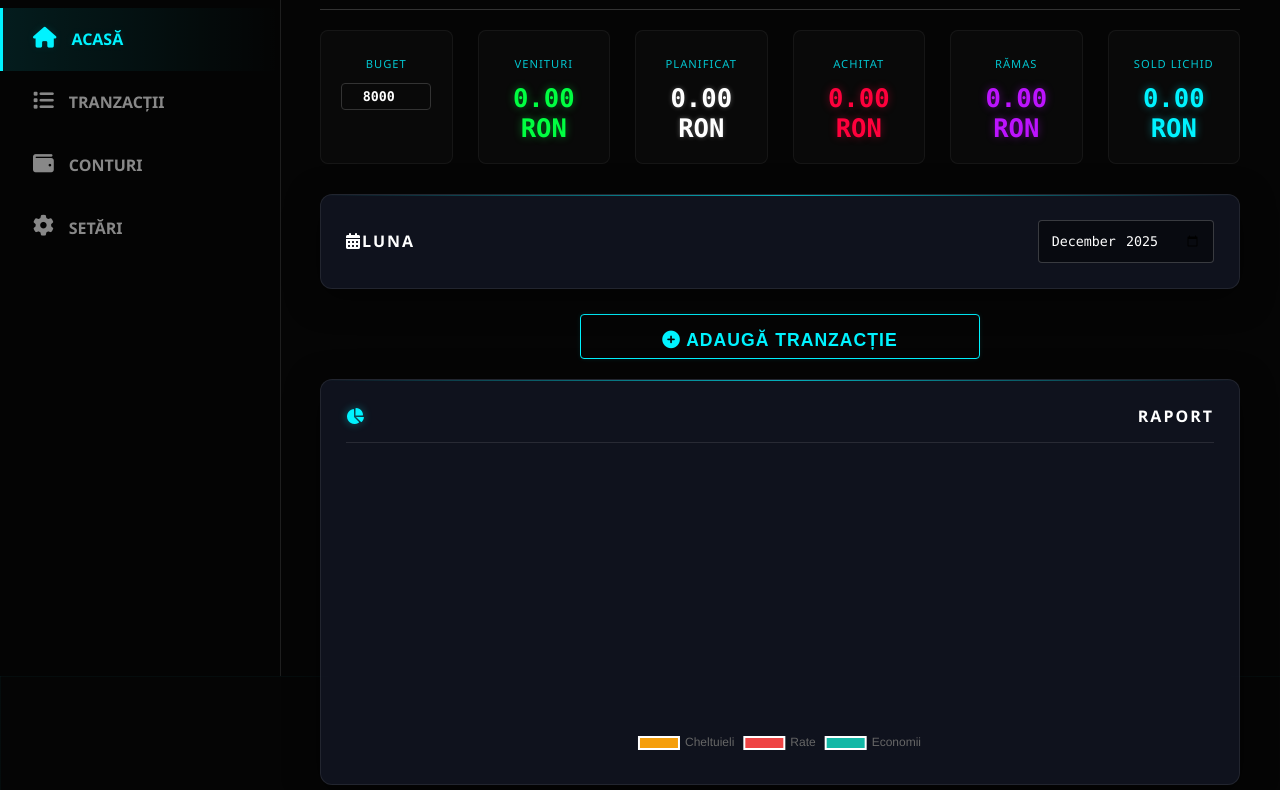
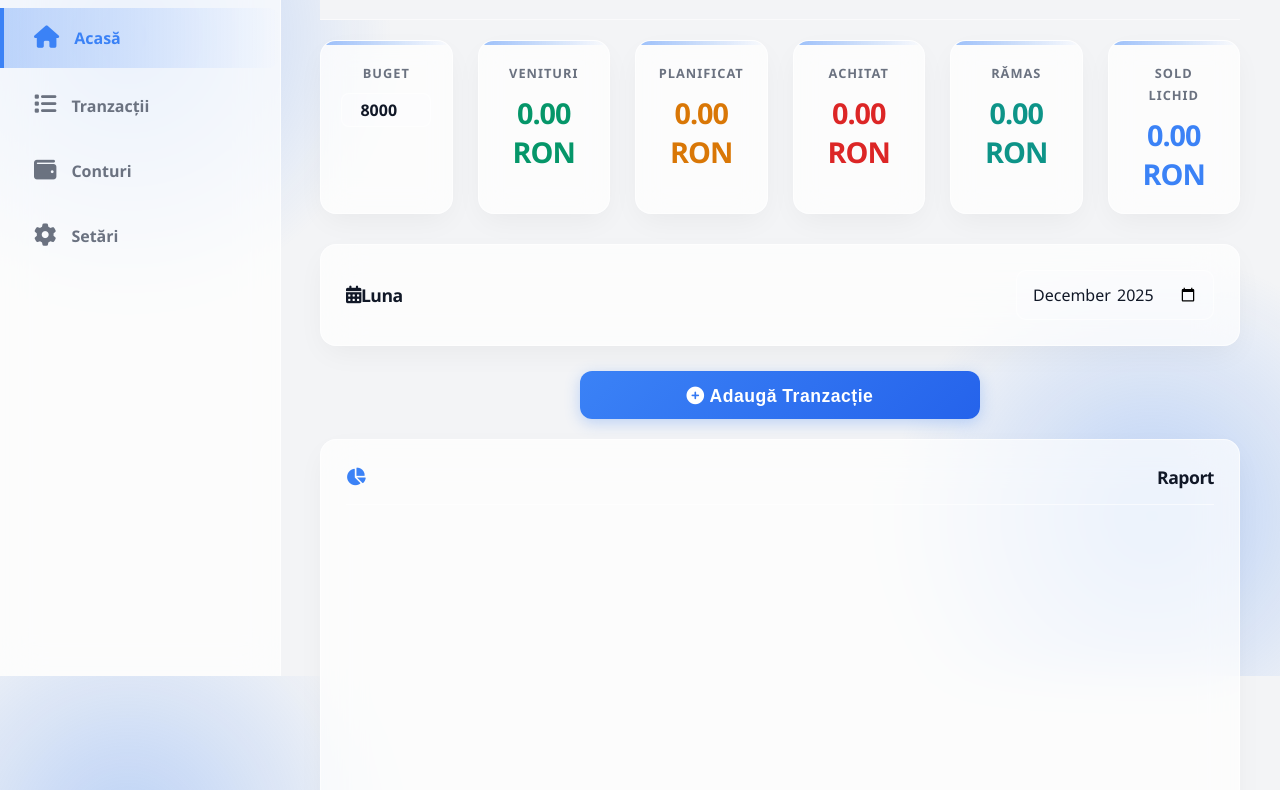
Before and after one commit to cristiP2/buget-app, a plain HTML site: page index.html in a window 1280 px wide. Shown: the part 124-914 px from the top of the page. Drawn offline with nearby package versions, Linux system fonts and the light colour scheme.

Commit message:
Elegant SF Design with Sounds

```diff
--- a/script.js
+++ b/script.js
@@ -37,6 +37,15 @@ document.addEventListener('DOMContentLoaded', () => {
 
     // 6. Init Sounds
     initSoundEffects();
+
+    // 7. Hide Loader
+    const loader = document.getElementById('app-loader');
+    if(loader) {
+        setTimeout(() => {
+            loader.style.opacity = '0';
+            setTimeout(() => loader.style.visibility = 'hidden', 500);
+        }, 600); // Mic delay pentru efect
+    }
 });
 
 function saveData() {
--- a/style.css
+++ b/style.css
@@ -1,81 +1,86 @@
 :root {
-    /* PALETA CYBERPUNK */
-    --primary: #00f3ff; /* Neon Cyan */
-    --primary-dim: rgba(0, 243, 255, 0.1);
-    --secondary: #bc13fe; /* Neon Purple */
-    --bg: #050505; /* Void Black */
-    --card-bg: rgba(20, 25, 40, 0.7); /* Dark Glass */
-    --text: #e0e0e0; /* Light Grey */
-    --text-bright: #ffffff; /* Pure White */
-    --border: #333333;
+    /* --- TEMA LIGHT (Default - Clean & Airy) --- */
+    --primary: #3b82f6; /* Royal Blue */
+    --primary-glow: rgba(59, 130, 246, 0.3);
+    --bg: #f3f4f6;
+    --card-bg: rgba(255, 255, 255, 0.7); /* White Glass */
+    --text: #1f2937;
+    --text-muted: #6b7280;
+    --text-bright: #111827;
+    --border: rgba(255, 255, 255, 0.6);
+    --shadow: 0 10px 30px -5px rgba(0, 0, 0, 0.05);
 
-    /* CULORI FUNCTIONALE NEON */
-    --green: #00ff41; /* Matrix Green */
-    --red: #ff003c; /* Cyber Red */
-    --orange: #ff9a00;
-    --teal: #00f3ff;
+    --green: #059669;
+    --red: #dc2626;
+    --orange: #d97706;
+    --teal: #0d9488;
 
     --sidebar-width: 280px;
+    --font-main: 'Segoe UI', 'Roboto', 'Helvetica Neue', sans-serif;
+    --radius: 16px;
+}
+
+body.dark-mode {
+    /* --- TEMA DARK (Elegant SF) --- */
+    --primary: #60a5fa; /* Soft Blue */
+    --primary-glow: rgba(96, 165, 250, 0.2);
+    --bg: #0f172a; /* Deep Space Blue */
+    --card-bg: rgba(30, 41, 59, 0.6); /* Dark Glass */
+    --text: #cbd5e1;
+    --text-muted: #94a3b8;
+    --text-bright: #f8fafc;
+    --border: rgba(255, 255, 255, 0.08);
+    --shadow: 0 10px 30px -5px rgba(0, 0, 0, 0.3);
+
+    --green: #34d399;
+    --red: #f87171;
+    --orange: #fbbf24;
+    --teal: #2dd4bf;
 }
 
 body {
-    font-family: 'Segoe UI', 'Roboto', sans-serif;
+    font-family: var(--font-main);
     background-color: var(--bg);
-    /* Subtil background grid effect */
-    background-image:
-        linear-gradient(rgba(0, 243, 255, 0.03) 1px, transparent 1px),
-        linear-gradient(90deg, rgba(0, 243, 255, 0.03) 1px, transparent 1px);
-    background-size: 40px 40px;
+    background-image: radial-gradient(circle at 10% 20%, var(--primary-glow) 0%, transparent 20%),
+                      radial-gradient(circle at 90% 80%, var(--primary-glow) 0%, transparent 20%);
+    background-attachment: fixed;
     color: var(--text);
     margin: 0;
     padding: 20px;
     padding-bottom: 80px;
+    transition: background-color 0.5s ease, color 0.5s ease;
 }
 
-/* --- CARDURI SF (GLASSMORPHISM) --- */
+/* --- CARDURI ELEGANT GLASS --- */
 .card {
     background: var(--card-bg);
     padding: 25px;
-    border-radius: 12px;
-    border: 1px solid rgba(255, 255, 255, 0.08);
-    box-shadow: 0 8px 32px 0 rgba(0, 0, 0, 0.5);
-    backdrop-filter: blur(12px);
-    -webkit-backdrop-filter: blur(12px);
+    border-radius: var(--radius);
+    border: 1px solid var(--border);
+    box-shadow: var(--shadow);
+    backdrop-filter: blur(20px);
+    -webkit-backdrop-filter: blur(20px);
     margin-bottom: 25px;
-    transition: all 0.3s ease;
-    position: relative;
-    overflow: hidden;
-}
-
-/* Linie neon sus pe carduri */
-.card::before {
-    content: '';
-    position: absolute;
-    top: 0; left: 0; width: 100%; height: 1px;
-    background: linear-gradient(90deg, transparent, var(--primary), transparent);
-    opacity: 0.7;
+    transition: transform 0.4s cubic-bezier(0.34, 1.56, 0.64, 1), box-shadow 0.4s ease, border-color 0.4s ease;
 }
 
 .card:hover {
+    transform: translateY(-5px) scale(1.01);
+    box-shadow: 0 20px 40px -5px rgba(0, 0, 0, 0.15);
     border-color: var(--primary);
-    box-shadow: 0 0 15px var(--primary-dim), 0 8px 32px 0 rgba(0,0,0,0.6);
-    transform: translateY(-2px);
 }
 
 h2, h3 {
     color: var(--text-bright);
-    text-transform: uppercase;
-    letter-spacing: 2px;
     font-weight: 700;
+    letter-spacing: -0.5px;
 }
 
-h2 { text-shadow: 0 0 10px rgba(0, 243, 255, 0.4); }
-
 h3 {
-    border-bottom: 1px solid rgba(255, 255, 255, 0.1);
+    border-bottom: 1px solid var(--border);
     padding-bottom: 15px;
     margin-top: 0;
-    font-size: 1rem;
+    font-size: 1.1rem;
     display: flex; justify-content: space-between; align-items: center;
 }
 
@@ -88,152 +93,211 @@ h3 {
 }
 
 .stat-box {
-    background: rgba(255, 255, 255, 0.02);
+    background: var(--card-bg);
     padding: 20px;
-    border-radius: 8px;
+    border-radius: var(--radius);
     text-align: center;
-    border: 1px solid rgba(255, 255, 255, 0.05);
+    border: 1px solid var(--border);
+    box-shadow: var(--shadow);
+    backdrop-filter: blur(15px);
+    transition: all 0.3s ease;
     position: relative;
+    overflow: hidden;
 }
 
+.stat-box::after {
+    content: ''; position: absolute; top: 0; left: 0; width: 100%; height: 4px;
+    background: linear-gradient(90deg, var(--primary), transparent);
+    opacity: 0.5;
+}
+
+.stat-box:hover { transform: translateY(-3px); }
+
 .stat-box small {
-    color: var(--primary);
+    color: var(--text-muted);
+    font-weight: 600;
+    font-size: 0.8rem;
     text-transform: uppercase;
-    font-size: 0.7rem;
     letter-spacing: 1px;
-    opacity: 0.8;
 }
 
 .stat-value {
-    font-size: 1.6rem;
-    font-weight: 700;
+    font-size: 1.8rem;
+    font-weight: 800;
     margin-top: 10px;
     color: var(--text-bright);
-    text-shadow: 0 0 5px rgba(255,255,255,0.3);
-    font-family: 'Consolas', 'Monaco', monospace; /* Font tehnic pentru cifre */
+    letter-spacing: -1px;
 }
 
-/* --- CULORI NEON (CONTRAST PUTERNIC) --- */
-.text-green { color: var(--green) !important; text-shadow: 0 0 8px rgba(0, 255, 65, 0.4); }
-.text-red { color: var(--red) !important; text-shadow: 0 0 8px rgba(255, 0, 60, 0.4); }
-.text-blue { color: var(--primary) !important; text-shadow: 0 0 8px rgba(0, 243, 255, 0.4); }
-.text-teal { color: var(--secondary) !important; text-shadow: 0 0 8px rgba(188, 19, 254, 0.4); }
+/* --- CULORI TEXT --- */
+.text-green { color: var(--green) !important; }
+.text-red { color: var(--red) !important; }
+.text-blue { color: var(--primary) !important; }
+.text-teal { color: var(--teal) !important; }
+.text-orange { color: var(--orange) !important; }
 
 /* --- INPUTS & BUTTONS --- */
 input, select {
-    width: 100%; padding: 12px;
-    border: 1px solid rgba(255, 255, 255, 0.2);
-    border-radius: 4px;
-    background: rgba(0, 0, 0, 0.4);
+    width: 100%; padding: 12px 15px;
+    border: 1px solid var(--border);
+    border-radius: 10px;
+    background: rgba(255, 255, 255, 0.05);
     color: var(--text-bright);
-    font-family: 'Consolas', monospace;
+    font-family: var(--font-main);
+    font-size: 1rem;
     outline: none;
-    transition: 0.3s;
+    transition: all 0.3s ease;
     box-sizing: border-box;
 }
 
 input:focus, select:focus {
     border-color: var(--primary);
-    box-shadow: 0 0 10px var(--primary-dim);
-    background: rgba(0, 0, 0, 0.6);
+    background: var(--card-bg);
+    box-shadow: 0 0 0 4px var(--primary-glow);
 }
 
 button.btn-add {
-    background: transparent;
-    color: var(--primary);
-    border: 1px solid var(--primary);
+    background: linear-gradient(135deg, var(--primary), #2563eb);
+    color: white;
+    border: none;
     padding: 0 30px;
-    border-radius: 4px;
+    border-radius: 12px;
     cursor: pointer;
-    height: 45px;
-    font-weight: 700;
-    text-transform: uppercase;
-    letter-spacing: 1px;
-    transition: all 0.3s;
-    box-shadow: 0 0 5px var(--primary-dim);
+    height: 48px;
+    font-weight: 600;
+    font-size: 1rem;
+    letter-spacing: 0.5px;
+    transition: all 0.3s cubic-bezier(0.4, 0, 0.2, 1);
+    box-shadow: 0 4px 15px var(--primary-glow);
 }
 
 button.btn-add:hover {
-    background: var(--primary);
-    color: #000;
-    box-shadow: 0 0 20px var(--primary);
+    transform: translateY(-2px);
+    box-shadow: 0 8px 25px var(--primary-glow);
+    filter: brightness(1.1);
 }
+
+button.btn-add:active { transform: scale(0.98); }
 
 .btn-icon {
     background: transparent;
-    border: 1px solid rgba(255,255,255,0.2);
-    color: var(--text);
-    width: 32px; height: 32px;
-    border-radius: 4px;
+    border: 1px solid var(--border);
+    color: var(--text-muted);
+    width: 36px; height: 36px;
+    border-radius: 10px;
     cursor: pointer;
     display: inline-flex; align-items: center; justify-content: center;
-    transition: 0.3s;
+    transition: all 0.3s ease;
 }
 .btn-icon:hover {
     border-color: var(--primary);
     color: var(--primary);
-    box-shadow: 0 0 8px var(--primary-dim);
+    background: var(--primary-glow);
+    transform: rotate(5deg);
 }
 
 /* --- TABELE --- */
 table { width: 100%; border-collapse: separate; border-spacing: 0; }
 th {
     text-align: left; padding: 15px;
-    background: rgba(255,255,255,0.05);
-    color: var(--primary);
+    color: var(--text-muted);
     font-size: 0.75rem;
+    font-weight: 700;
     text-transform: uppercase;
     letter-spacing: 1px;
-    border-bottom: 1px solid rgba(255,255,255,0.1);
+    border-bottom: 1px solid var(--border);
 }
 td {
     padding: 15px;
-    border-bottom: 1px solid rgba(255,255,255,0.05);
+    border-bottom: 1px solid var(--border);
     font-size: 0.95rem;
     color: var(--text);
+    transition: background 0.2s;
 }
-.row-paid td { color: #666; text-decoration: line-through; }
+tr:hover td { background: rgba(255,255,255,0.03); }
+.row-paid td { color: var(--text-muted); text-decoration: line-through; opacity: 0.7; }
+
+/* --- CALENDAR (Global) --- */
+.calendar-grid { display: grid; grid-template-columns: repeat(7, 1fr); gap: 5px; margin-top: 10px; }
+.calendar-header { text-align: center; font-weight: bold; font-size: 0.8rem; color: var(--text-muted); padding: 5px 0; }
+.calendar-day {
+    border: 1px solid var(--border);
+    border-radius: 8px;
+    min-height: 60px;
+    padding: 5px;
+    cursor: pointer;
+    background: rgba(255,255,255,0.02);
+    display: flex; flex-direction: column; align-items: center;
+}
+.day-number { font-weight: bold; font-size: 0.9rem; margin-bottom: 4px; color: var(--text-bright); }
+.dots { display: flex; gap: 3px; flex-wrap: wrap; justify-content: center; }
+.dot { width: 6px; height: 6px; border-radius: 50%; }
+.dot-green { background: var(--green); box-shadow: 0 0 5px var(--green); }
+.dot-red { background: var(--red); box-shadow: 0 0 5px var(--red); }
+
+/* --- LOADER --- */
+#app-loader {
+    position: fixed; top: 0; left: 0; width: 100%; height: 100%;
+    background: var(--bg); z-index: 9999;
+    display: flex; justify-content: center; align-items: center;
+    transition: opacity 0.5s ease, visibility 0.5s;
+}
+.spinner {
+    width: 50px; height: 50px;
+    border: 4px solid rgba(59, 130, 246, 0.2);
+    border-radius: 50%;
+    border-top-color: var(--primary);
+    animation: spin 1s ease-in-out infinite;
+    box-shadow: 0 0 15px var(--primary-glow);
+}
+@keyframes spin { to { transform: rotate(360deg); } }
 
 /* --- NAVIGATIE --- */
 .bottom-nav {
     position: fixed; bottom: 0; left: 0; width: 100%;
-    background: rgba(10, 10, 15, 0.95);
-    border-top: 1px solid rgba(255,255,255,0.1);
+    background: var(--card-bg);
+    border-top: 1px solid var(--border);
     display: flex; justify-content: space-around;
     padding: 12px 0; z-index: 1000;
-    backdrop-filter: blur(10px);
+    backdrop-filter: blur(20px);
+    -webkit-backdrop-filter: blur(20px);
 }
 .nav-btn {
-    background: none; border: none; color: #666;
+    background: none; border: none; color: var(--text-muted);
     font-size: 0.75rem; font-weight: 600;
     display: flex; flex-direction: column; align-items: center; gap: 6px;
-    cursor: pointer; text-decoration: none; text-transform: uppercase;
-    transition: 0.3s;
+    cursor: pointer; text-decoration: none;
+    transition: all 0.3s ease;
 }
-.nav-btn.active { color: var(--primary); text-shadow: 0 0 8px var(--primary-dim); }
-.nav-btn i { font-size: 1.3rem; margin-bottom: 2px; }
+.nav-btn.active { color: var(--primary); transform: translateY(-2px); }
+.nav-btn i { font-size: 1.4rem; margin-bottom: 2px; transition: transform 0.3s; }
+.nav-btn:hover i { transform: scale(1.2); }
 
 /* --- MODAL --- */
 .modal-overlay {
     position: fixed; top: 0; left: 0; width: 100%; height: 100%;
-    background: rgba(0,0,0,0.85);
-    backdrop-filter: blur(5px);
+    background: rgba(0,0,0,0.6);
+    backdrop-filter: blur(8px);
     display: none; justify-content: center; align-items: center; z-index: 2000;
+    animation: fadeIn 0.3s ease;
 }
 .modal-content {
-    background: #0a0a0f;
+    background: var(--card-bg);
     padding: 30px;
-    border-radius: 12px;
+    border-radius: 20px;
     width: 90%; max-width: 500px;
-    border: 1px solid var(--primary);
-    box-shadow: 0 0 30px rgba(0, 243, 255, 0.15);
+    border: 1px solid var(--border);
+    box-shadow: 0 25px 50px -12px rgba(0, 0, 0, 0.25);
+    animation: slideUp 0.4s cubic-bezier(0.16, 1, 0.3, 1);
 }
+
+@keyframes fadeIn { from { opacity: 0; } to { opacity: 1; } }
+@keyframes slideUp { from { transform: translateY(20px); opacity: 0; } to { transform: translateY(0); opacity: 1; } }
 
 /* --- PC VIEW (DASHBOARD) --- */
 @media (min-width: 801px) {
     body {
         padding: 40px 40px 40px calc(var(--sidebar-width) + 40px);
-        background-attachment: fixed;
     }
 
     /* Sidebar PC */
@@ -245,20 +309,19 @@ td {
         justify-content: flex-start;
         padding: 0;
         border-top: none;
-        border-right: 1px solid rgba(255,255,255,0.1);
-        background: rgba(5, 5, 5, 0.95);
+        border-right: 1px solid var(--border);
+        background: var(--card-bg);
     }
 
     .bottom-nav::before {
-        content: 'CYBER BUDGET';
+        content: 'BUGET APP';
         display: block;
         padding: 40px 30px;
-        font-size: 1.4rem;
-        font-weight: 900;
+        font-size: 1.5rem;
+        font-weight: 800;
         color: var(--primary);
-        letter-spacing: 3px;
-        text-shadow: 0 0 10px var(--primary);
-        border-bottom: 1px solid rgba(255,255,255,0.1);
+        letter-spacing: 1px;
+        border-bottom: 1px solid var(--border);
         margin-bottom: 20px;
         text-align: center;
     }
@@ -266,22 +329,23 @@ td {
     .nav-btn {
         flex-direction: row;
         font-size: 1rem;
-        padding: 20px 30px;
+        padding: 18px 30px;
         width: 100%;
         box-sizing: border-box;
-        border-left: 3px solid transparent;
+        border-left: 4px solid transparent;
         gap: 15px;
-        color: #888;
+        border-radius: 0 12px 12px 0;
+        margin-bottom: 5px;
     }
 
     .nav-btn:hover {
-        background: rgba(0, 243, 255, 0.05);
+        background: var(--primary-glow);
         color: var(--text-bright);
         padding-left: 35px;
     }
 
     .nav-btn.active {
-        background: linear-gradient(90deg, rgba(0, 243, 255, 0.1) 0%, transparent 100%);
+        background: linear-gradient(90deg, var(--primary-glow) 0%, transparent 100%);
         border-left-color: var(--primary);
         color: var(--primary);
     }
@@ -289,16 +353,18 @@ td {
     .stats-container { grid-template-columns: repeat(6, 1fr); gap: 25px; }
 
     /* Calendar */
-    .calendar-grid { gap: 8px; }
+    .calendar-grid { gap: 10px; }
     .calendar-day {
         min-height: 100px;
         background: rgba(255,255,255,0.02);
-        border: 1px solid rgba(255,255,255,0.05);
+        border: 1px solid var(--border);
+        border-radius: 12px;
+        transition: all 0.3s;
     }
-    .calendar-day:hover { border-color: var(--primary); background: rgba(0, 243, 255, 0.05); }
+    .calendar-day:hover { border-color: var(--primary); background: var(--primary-glow); }
 }
 
-/* --- UTILITIES & CLEANUP --- */
+/* --- UTILITIES --- */
 .flex-between { display: flex; justify-content: space-between; align-items: center; }
 .flex-center { display: flex; justify-content: center; align-items: center; }
 .flex-col { flex-direction: column; }
@@ -317,15 +383,16 @@ td {
     display: flex; justify-content: space-between; align-items: center;
     max-width: 1600px; margin: 0 auto 20px auto;
     position: sticky; top: 0; z-index: 100;
-    background: var(--bg); padding: 10px 0;
+    background: var(--bg); padding: 15px 0;
     border-bottom: 1px solid var(--border);
+    backdrop-filter: blur(10px);
 }
 
 .budget-input {
     width: 90px; text-align: center;
     border: 1px solid var(--border);
-    border-radius: 4px; padding: 5px;
-    font-weight: bold; background: var(--input-bg);
+    border-radius: 8px; padding: 5px;
+    font-weight: bold; background: rgba(255,255,255,0.1);
     color: var(--text-bright);
 }
 
@@ -333,18 +400,18 @@ td {
     background: none; border: 1px solid var(--primary);
     color: var(--primary); font-size: 0.8rem;
     cursor: pointer; font-weight: 600;
-    padding: 5px 10px; border-radius: 4px;
+    padding: 6px 12px; border-radius: 8px;
     transition: 0.3s;
 }
-.btn-small-add:hover { background: var(--primary); color: #000; }
+.btn-small-add:hover { background: var(--primary); color: white; }
 
 .btn-backup {
-    flex: 1; padding: 10px;
+    flex: 1; padding: 12px;
     border: 1px solid var(--border);
     background: rgba(255,255,255,0.05);
     color: var(--text-bright);
-    border-radius: 6px; cursor: pointer;
+    border-radius: 10px; cursor: pointer;
     display: flex; align-items: center; justify-content: center; gap: 8px;
     transition: 0.3s;
 }
-.btn-backup:hover { border-color: var(--primary); color: var(--primary); }
+.btn-backup:hover { border-color: var(--primary); color: var(--primary); background: var(--primary-glow); }
--- a/sw.js
+++ b/sw.js
@@ -1,4 +1,5 @@
 const CACHE_NAME = 'budget-app-v16';
+const CACHE_NAME = 'budget-app-v18';
 const ASSETS = [
     './',
     './index.html',
```
Also changed, not shown: accounts.html (+5 -0 lines), index.html (+5 -0 lines), settings.html (+5 -0 lines), transactions.html (+5 -0 lines).
